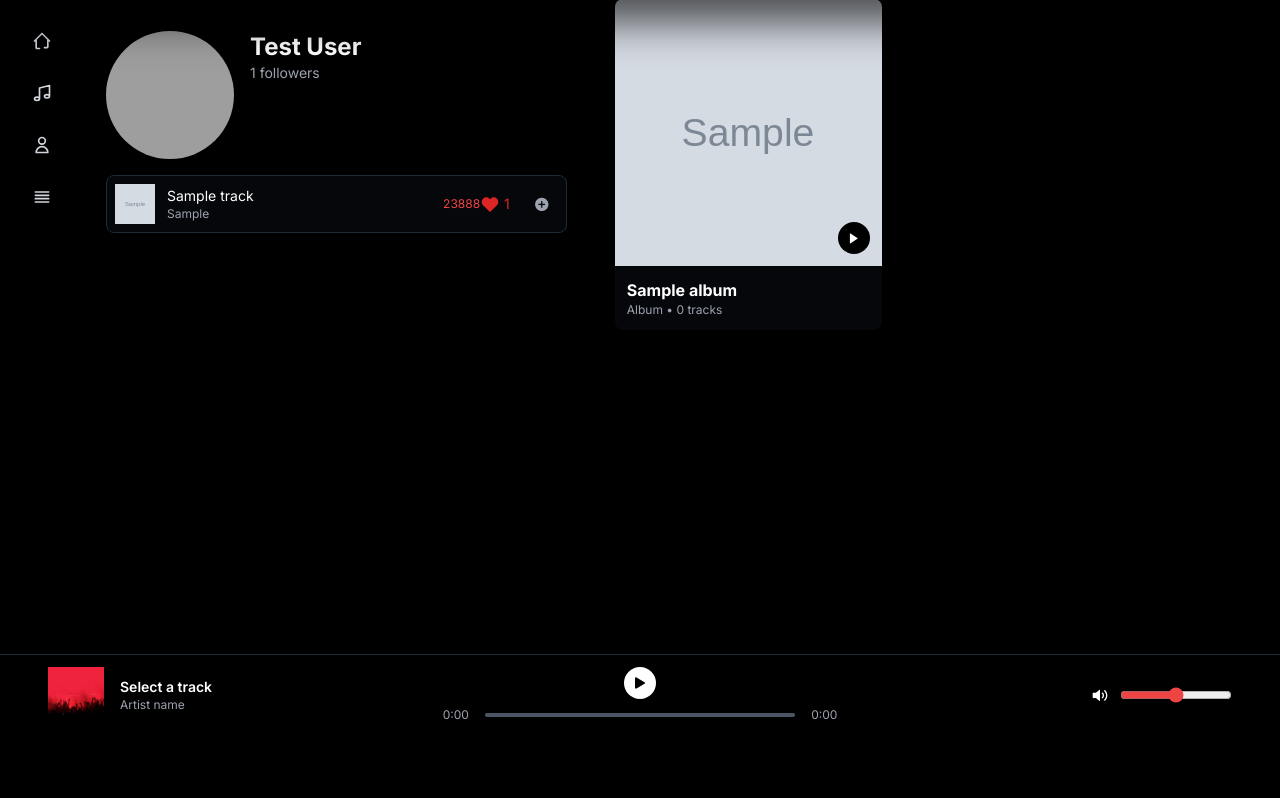
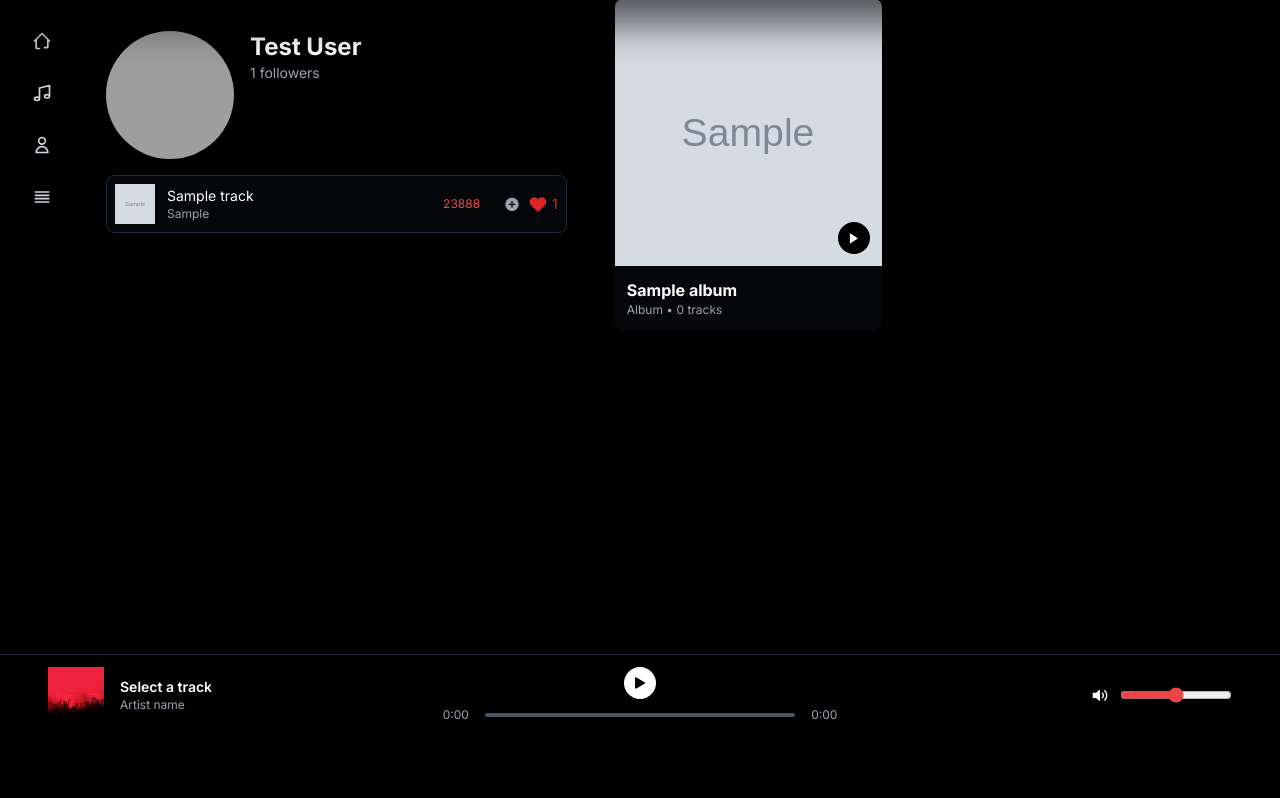
Before and after one commit to BensaltanaHoussam/SOUNDAURA, a Laravel app: page /listner/artist/1 in a window 1280 px wide. Shown: the part 65-863 px from the top of the page. Run offline with Laravel 12, Linux system fonts and the light colour scheme; a user stored in the database is signed in; data comes from the database, SQL or seed files in the repository; tables that the repository leaves empty hold one stand-in row (values such as "Sample post"); grey boxes marked "Sample" are stand-in pictures; parts of the project's set-up code (start-up, migrations or seed data) failed here and were passed over; some libraries are stand-ins or nearby versions; grey boxes are pictures that could not be loaded.

Commit message:
Add like button to album and artist profile pages

```diff
--- a/resources/views/listner/albumDetails.blade.php
+++ b/resources/views/listner/albumDetails.blade.php
@@ -52,8 +52,9 @@
                         </div>
 
                         <!-- Add to Playlist Button -->
-                        <div class="ml-4" @click.stop>
+                        <div class="ml-4 flex items-center" @click.stop>
                             <x-add-to-playlist-button :trackId="$track->id" />
+                                <x-like-button :track="$track" />
                         </div>
 
                     </div>
--- a/resources/views/listner/artistProfile.blade.php
+++ b/resources/views/listner/artistProfile.blade.php
@@ -52,11 +52,12 @@
                                     </div>
                                 </div>
 
-                                <x-like-button :track="$track" />
+
 
                                 <!-- Add to Playlist Button -->
-                                <div class="ml-4" @click.stop>
+                                <div class="ml-4 flex items-center  " @click.stop>
                                     <x-add-to-playlist-button :trackId="$track->id" />
+                                        <x-like-button :track="$track" />
                                 </div>
                             </div>
                         @endforeach
```
